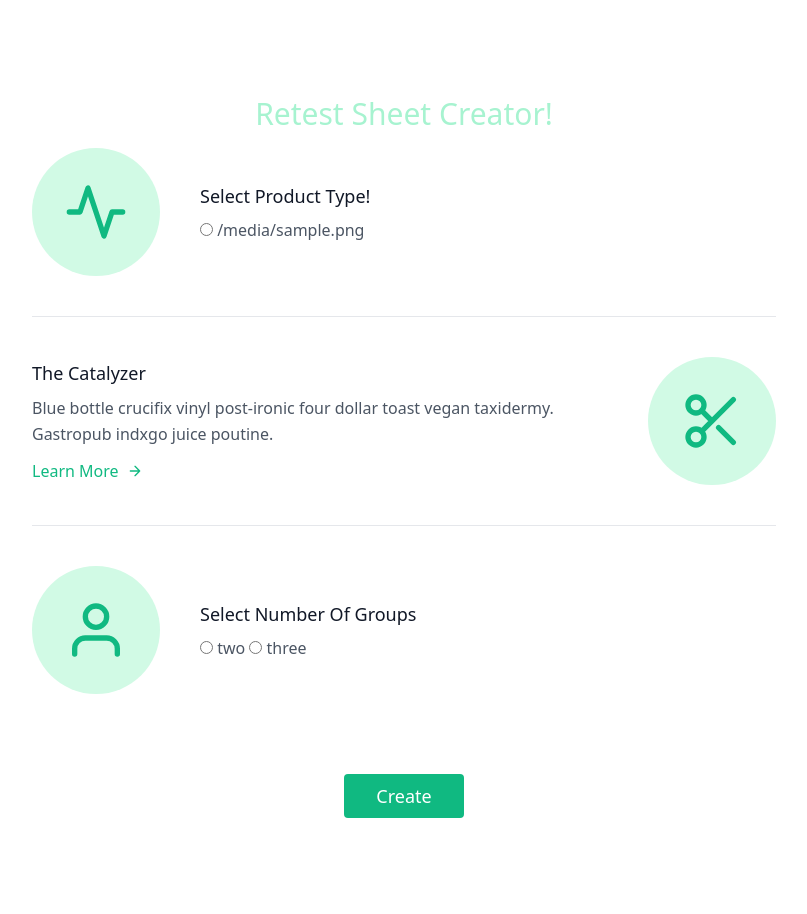
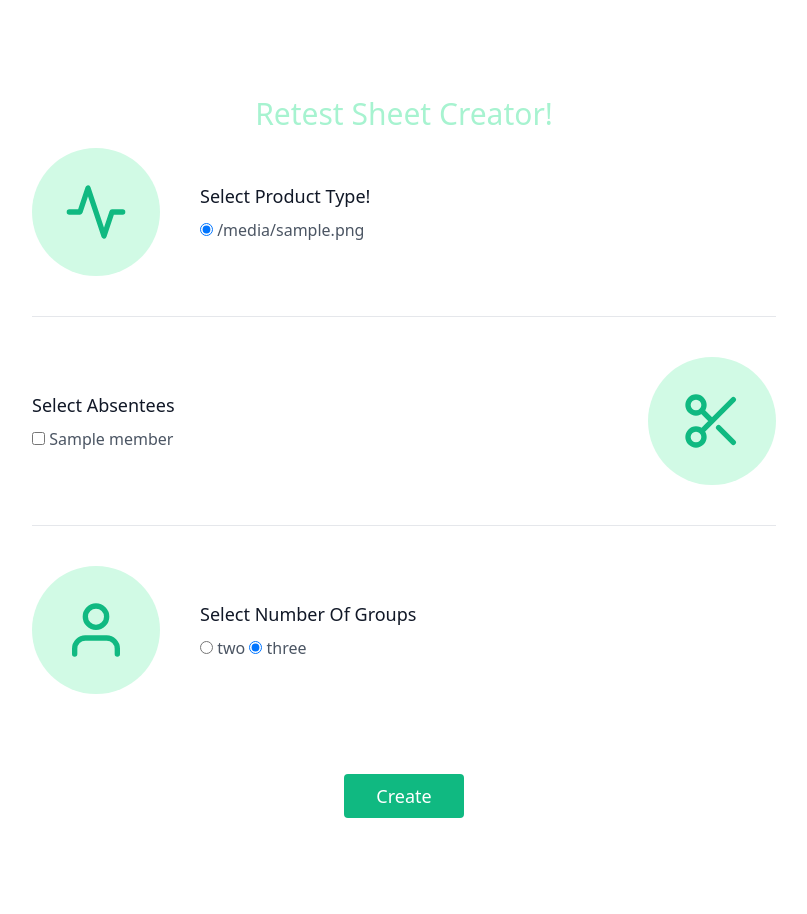
Before and after one commit to 1498saurav/JMA-Works, a Flask app: template templates/retestCategory.html in a window 1280 px wide. Shown: the whole page, without its empty margins (236-1043 px from the left). Run offline with Flask 2, Linux system fonts and the light colour scheme; the template is opened without the code that fills it: most values are stand-ins (such as "Sample title", 1, 10 or a date in 2020).

Commit message:
Retest Data Loaded and can be downloaded in Excel!

```diff
--- a/filedAgainst.py
+++ b/filedAgainst.py
@@ -1,4 +1,26 @@
 import pandas as pd
+
+member=[
+'Aparna',
+'Vedant',
+'Somesh',
+'Tanmay',
+'Gaurav1',
+'Khushboo',
+'Ankita',
+'Roopesh',
+'Rushabh',
+'Shriyansh',
+'Priyanka',
+'Rahul',
+'Harshita',
+'Chirag',
+'Sakshi',
+'Rupesh',
+'Mitali',
+'Fatema',
+'Vikrant',
+]
 
 def products():
 	filename="/home/runner/JMA-Works/CSV/Main.csv"
--- a/main.py
+++ b/main.py
@@ -4,7 +4,8 @@ import os
 
 from processCSV import removeAllFiles,processData
 from toExcel import printExcel
-from filedAgainst import products
+from filedAgainst import products,member
+from retest import retestCreator
 
 UPLOAD_FOLDER = '/home/runner/JMA-Works/CSV/'
 DOWNLOAD_FOLDER = '/home/runner/JMA-Works/Downloads/'
@@ -72,6 +73,15 @@ def fileUpload():
 def retestCategoryDisplay():
 	filedAgainstList = products()
 	#print(filedAgainstList)
-	return render_template("retestCategory.html",filedAgainstList=filedAgainstList)
+	return render_template("retestCategory.html",filedAgainstList=filedAgainstList,member=member)
+
+@app.route('/rdownload', methods = ['GET', 'POST'])
+def downloadRetest():
+	productName= request.form['productType']
+	#print(productName)
+	retestCreator(productName)
+	productName=productName+".xlsx"
+	#productName=os.path.join("",".csv")
+	return send_from_directory(app.config['DOWNLOAD_FOLDER'],productName,as_attachment=True)
 
 app.run(host='0.0.0.0', port=8080)
--- a/templates/retestCategory.html
+++ b/templates/retestCategory.html
@@ -7,7 +7,7 @@
   <!-- ... -->
 </head>
 <body>
-
+<form action = "/rdownload" method = "POST" >
 <section class="text-gray-600 body-font">
   <div class="container px-5 py-24 mx-auto">
 		<h1 class="sm:text-3xl text-2xl font-medium text-center title-font text-green-200 mb-4">Retest Sheet Creator!</h1>
@@ -21,7 +21,7 @@
         <h2 class="text-gray-900 text-lg title-font font-medium mb-2">Select Product Type!</h2>
 
 				{% for i in filedAgainstList %}
-        <input id="{{i}}" type="radio" name="productType" value="{{ i }}" class="leading-relaxed text-base">
+        <input id="{{i}}" type="radio" name="productType" value="{{i}}" class="leading-relaxed text-base" checked>
 				<label for="{{i}}">{{i}}</label>
 				{% endfor %}
 
@@ -29,13 +29,13 @@
     </div>
     <div class="flex items-center lg:w-3/5 mx-auto border-b pb-10 mb-10 border-gray-200 sm:flex-row flex-col">
       <div class="flex-grow sm:text-left text-center mt-6 sm:mt-0">
-        <h2 class="text-gray-900 text-lg title-font font-medium mb-2">The Catalyzer</h2>
-        <p class="leading-relaxed text-base">Blue bottle crucifix vinyl post-ironic four dollar toast vegan taxidermy. Gastropub indxgo juice poutine.</p>
-        <a class="mt-3 text-green-500 inline-flex items-center">Learn More
-          <svg fill="none" stroke="currentColor" stroke-linecap="round" stroke-linejoin="round" stroke-width="2" class="w-4 h-4 ml-2" viewBox="0 0 24 24">
-            <path d="M5 12h14M12 5l7 7-7 7"></path>
-          </svg>
-        </a>
+        <h2 class="text-gray-900 text-lg title-font font-medium mb-2">Select Absentees</h2>
+
+        {% for i in member %}
+        <input id="{{i}}" type="checkbox" name="membersList" value="{{i}}" class="leading-relaxed text-base">
+				<label for="{{i}}">{{i}}</label>
+				{% endfor %}
+
       </div>
       <div class="sm:w-32 sm:order-none order-first sm:h-32 h-20 w-20 sm:ml-10 inline-flex items-center justify-center rounded-full bg-green-100 text-green-500 flex-shrink-0">
         <svg fill="none" stroke="currentColor" stroke-linecap="round" stroke-linejoin="round" stroke-width="2" class="sm:w-16 sm:h-16 w-10 h-10" viewBox="0 0 24 24">
@@ -56,13 +56,15 @@
         <h2 class="text-gray-900 text-lg title-font font-medium mb-2">Select Number Of Groups</h2>
         <input id="two" type="radio" name="grpNum" value="two" class="leading-relaxed text-base">
 				<label for="two">two</label>
-				<input id="three" type="radio" name="grpNum" value="three" class="leading-relaxed text-base">
+				<input id="three" type="radio" name="grpNum" value="three" class="leading-relaxed text-base" checked>
 				<label for="three">three</label>
       </div>
     </div>
-    <button class="flex mx-auto mt-20 text-white bg-green-500 border-0 py-2 px-8 focus:outline-none hover:bg-green-600 rounded text-lg">Create</button>
+
+    <button type="Submit" class="flex mx-auto mt-20 text-white bg-green-500 border-0 py-2 px-8 focus:outline-none hover:bg-green-600 rounded text-lg">Create</button>
   </div>
 
 </section>
+</form>
 </body>
 </html>
```
Also changed, not shown: retest.py (added, +20 -0 lines), 3 other files.
